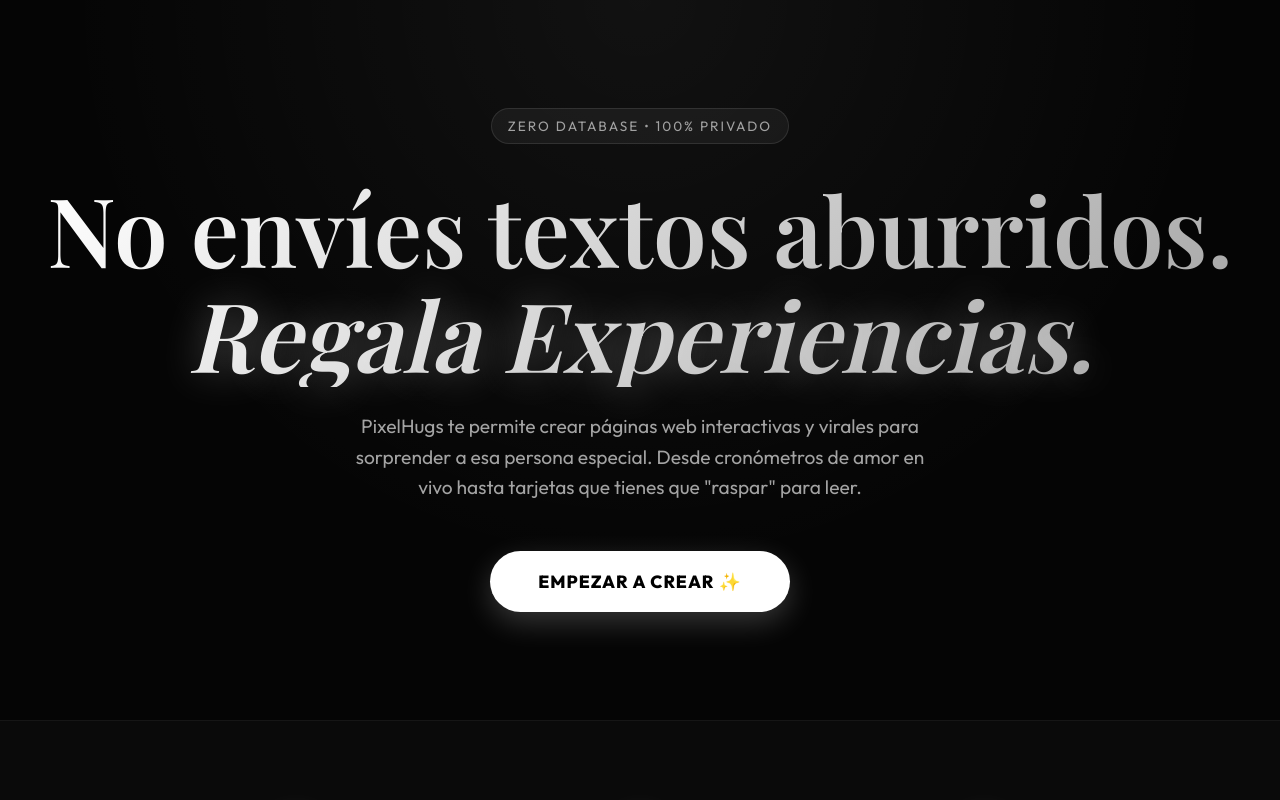
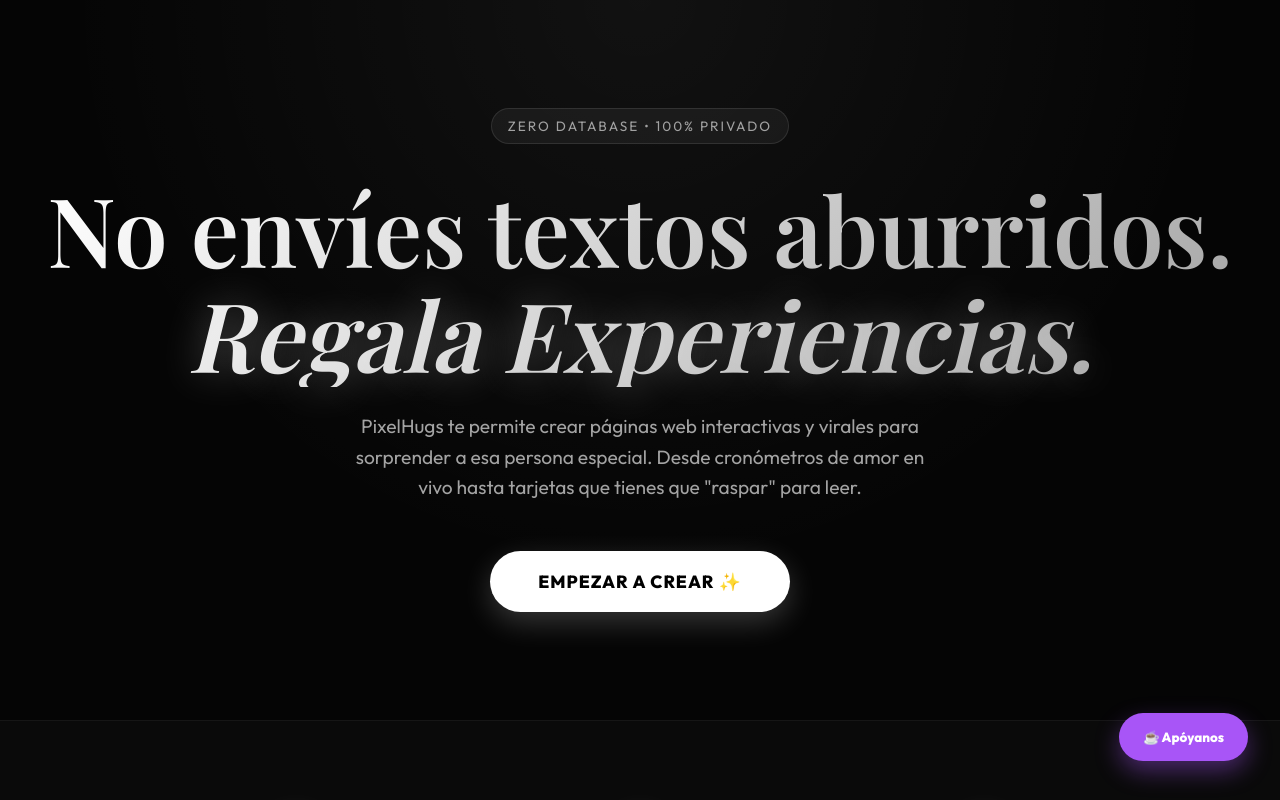
Before and after one commit to TheEdsan/pixelhugs, a React (Vite) app: page / in a window 1280 px wide. Shown: the top 800 px of the page. Built offline with nearby package versions, Linux system fonts and the light colour scheme; a web font is replaced by a local one.

Commit message:
Feature: add floating Tip Jar button to Gallery page

```diff
--- a/src/components/Gallery.jsx
+++ b/src/components/Gallery.jsx
@@ -2,9 +2,11 @@
 import { themes } from '../data/templates';
 import LiveThumbnail from './LiveThumbnail';
 import AdBanner from './AdBanner';
+import TipJarModal from './TipJarModal';
 
 export default function Gallery({ onSelectTheme }) {
   const [activeCategory, setActiveCategory] = useState('Todos');
+  const [showTipJar, setShowTipJar] = useState(false);
 
   // Extract unique categories
   const categories = ['Todos', ...new Set(themes.map(t => t.category))];
@@ -125,9 +127,24 @@
       {/* AdSense Banner */}
       <AdBanner slotId="gallery_bottom" />
 
+      {/* Tip Jar Floating Button */}
+      <button
+        className="btn-floating-tip"
+        onClick={() => setShowTipJar(true)}
+      >
+        ☕ Apóyanos
+      </button>
+
+      {showTipJar && <TipJarModal onClose={() => setShowTipJar(false)} />}
+
       {/* Footer */}
       <footer className="site-footer">
         <p>Hecho con ❤️ usando React y CSS puro. Zero base de datos.</p>
+        <div className="footer-links">
+          <a href="#">Términos</a>
+          <a href="#">Privacidad</a>
+          <a href="#" onClick={(e) => { e.preventDefault(); setShowTipJar(true); }}>Invítanos un café</a>
+        </div>
         <p style={{ marginTop: '0.5rem', opacity: 0.5 }}>PixelHugs © 2026</p>
       </footer>
     </div>
--- a/src/index.css
+++ b/src/index.css
@@ -48,6 +48,53 @@
 .gallery-header h1 span {
   font-style: italic;
   color: #a3a3a3;
+}
+
+.footer-links {
+  margin-top: 1rem;
+  display: flex;
+  justify-content: center;
+  gap: 1.5rem;
+}
+
+.footer-links a {
+  color: #a3a3a3;
+  text-decoration: none;
+  font-size: 0.9rem;
+  transition: color 0.2s;
+}
+
+.footer-links a:hover {
+  color: #fff;
+}
+
+.btn-floating-tip {
+  position: fixed;
+  bottom: 2rem;
+  right: 2rem;
+  background: #a855f7;
+  color: #fff;
+  border: none;
+  padding: 1rem 1.5rem;
+  border-radius: 50px;
+  font-weight: bold;
+  font-family: var(--font-modern);
+  box-shadow: 0 10px 25px rgba(168, 85, 247, 0.4);
+  cursor: pointer;
+  z-index: 100;
+  transition: transform 0.2s, background 0.2s;
+  animation: float 3s ease-in-out infinite;
+}
+
+.btn-floating-tip:hover {
+  background: #9333ea;
+  transform: scale(1.05);
+}
+
+@keyframes float {
+  0% { transform: translateY(0); }
+  50% { transform: translateY(-10px); }
+  100% { transform: translateY(0); }
 }
 
 .gallery-header p {
```
